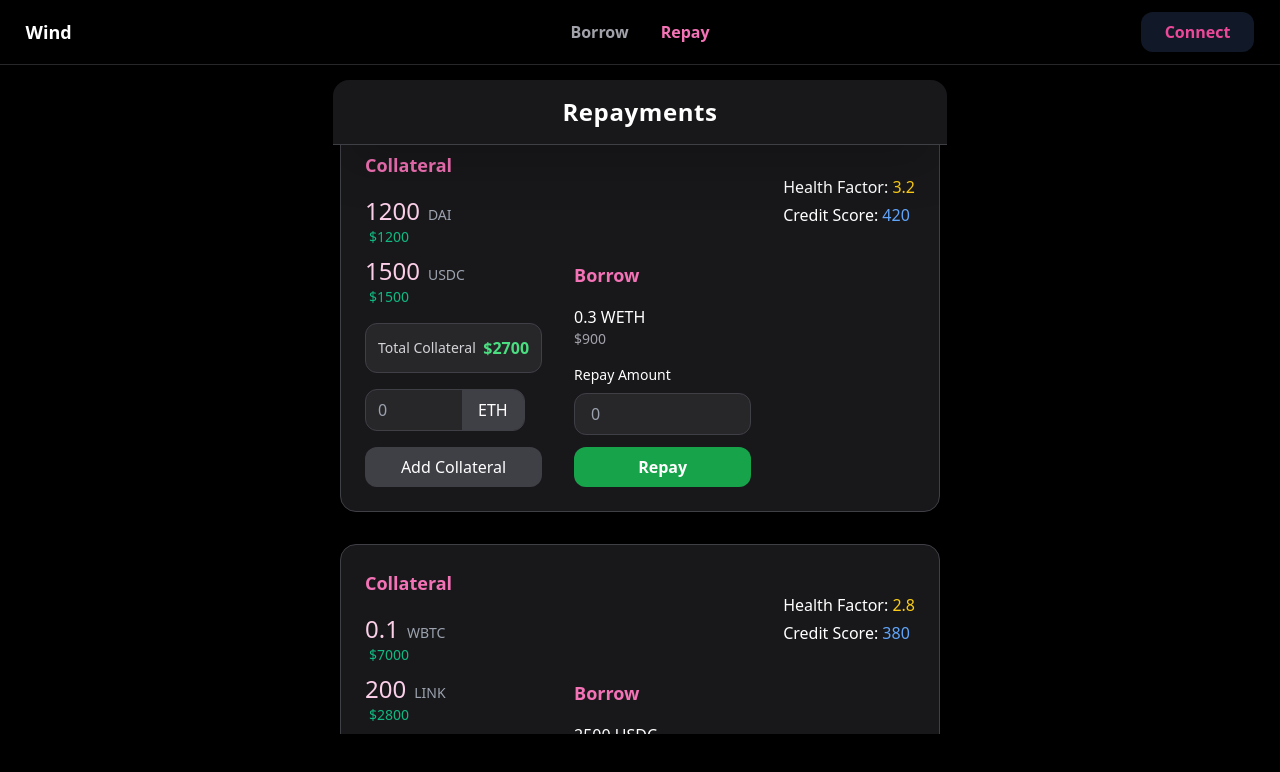
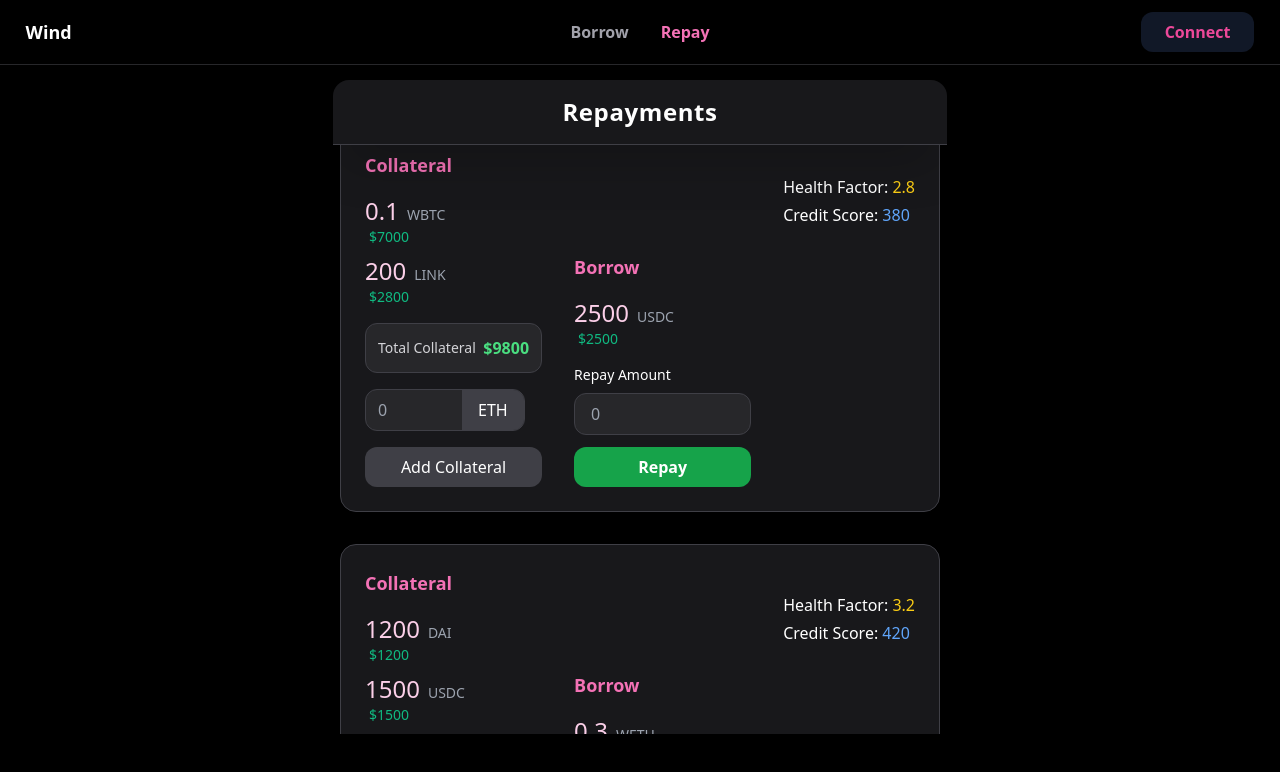
Before and after one commit to aryanbaranwal001/Credit-Bank-FrontEnd, a React (Vite) app in the folder frontEnd/: page /repay in a window 1280 px wide. Shown: the top 772 px of the page. Built offline with nearby package versions, Linux system fonts and the light colour scheme.

Commit message:
tokens done

```diff
--- a/frontEnd/src/data.js
+++ b/frontEnd/src/data.js
@@ -14,6 +14,17 @@ const TOKENS = [
 
 const RepaymentData = [
   {
+    id: 2,
+    collateral: [
+      { token: "WBTC", amount: 0.1, usd: 7000 },
+      { token: "LINK", amount: 200, usd: 2800 },
+    ],
+    totalCollateral: 9800,
+    borrow: { token: "USDC", amount: 2500, usd: 2500 },
+    healthFactor: 2.8,
+    creditScore: 380,
+  },
+  {
     id: 1,
     collateral: [
       { token: "DAI", amount: 1200, usd: 1200 },
@@ -23,17 +34,6 @@ const RepaymentData = [
     borrow: { token: "WETH", amount: 0.3, usd: 900 },
     healthFactor: 3.2,
     creditScore: 420,
-  },
-  {
-    id: 2,
-    collateral: [
-      { token: "WBTC", amount: 0.1, usd: 7000 },
-      { token: "LINK", amount: 200, usd: 2800 },
-    ],
-    totalCollateral: 9800,
-    borrow: { token: "USDC", amount: 2500, usd: 2500 },
-    healthFactor: 2.8,
-    creditScore: 380,
   },
   {
     id: 3,
--- a/frontEnd/src/pages/Repay.jsx
+++ b/frontEnd/src/pages/Repay.jsx
@@ -6,6 +6,7 @@ const RepayCard = () => {
   const [tokenModalOpen, setTokenModalOpen] = useState(false);
   const [selectedTokens, setSelectedTokens] = useState({});
   const [activeTokenCardId, setActiveTokenCardId] = useState(null);
+  const [repayAmounts, setRepayAmounts] = useState({});
 
   const TOKENS = [
     { name: "ETH", symbol: "ETH" },
@@ -23,6 +24,17 @@ const RepayCard = () => {
       }));
       setTokenModalOpen(false);
       setActiveTokenCardId(null);
+    }
+  };
+
+  const handleRepay = (itemId) => {
+    const amount = repayAmounts[itemId];
+    const token = selectedTokens[itemId] || "ETH";
+    if (amount && parseFloat(amount) > 0) {
+      console.log(`Repaying ${amount} ${token} for item ${itemId}`);
+      // Trigger repayment logic here
+    } else {
+      console.warn("Invalid repay amount");
     }
   };
 
@@ -91,17 +103,24 @@ const RepayCard = () => {
               <div className="flex flex-col justify-end">
                 <h2 className="text-lg font-semibold mb-4 text-pink-400">Borrow</h2>
                 <div className="text-base font-medium">
-                  {item.borrow.amount} {item.borrow.token}
+                  <span className="text-2xl text-pink-200 mr-2">{item.borrow.amount}</span><span className="text-sm text-gray-400">{item.borrow.token}</span>
                 </div>
-                <div className="text-sm text-zinc-400 mb-4">${item.borrow.usd}</div>
+                <div className="ml-1 text-sm text-emerald-500 mb-4">${item.borrow.usd}</div>
 
                 <label className="block text-sm mb-2">Repay Amount</label>
                 <input
                   type="number"
                   placeholder="0"
                   className="w-full px-4 py-2 rounded-xl bg-zinc-800 text-white outline-none border border-zinc-700 focus:ring-2 focus:ring-zinc-600"
+                  value={repayAmounts[item.id] || ""}
+                  onChange={(e) =>
+                    setRepayAmounts((prev) => ({ ...prev, [item.id]: e.target.value }))
+                  }
                 />
-                <button className="mt-3 px-4 py-2 rounded-xl bg-green-600 hover:bg-green-500 transition w-full font-semibold">
+                <button
+                  className="mt-3 px-4 py-2 rounded-xl bg-green-600 hover:bg-green-500 transition w-full font-semibold"
+                  onClick={() => handleRepay(item.id)}
+                >
                   Repay
                 </button>
               </div>
```
